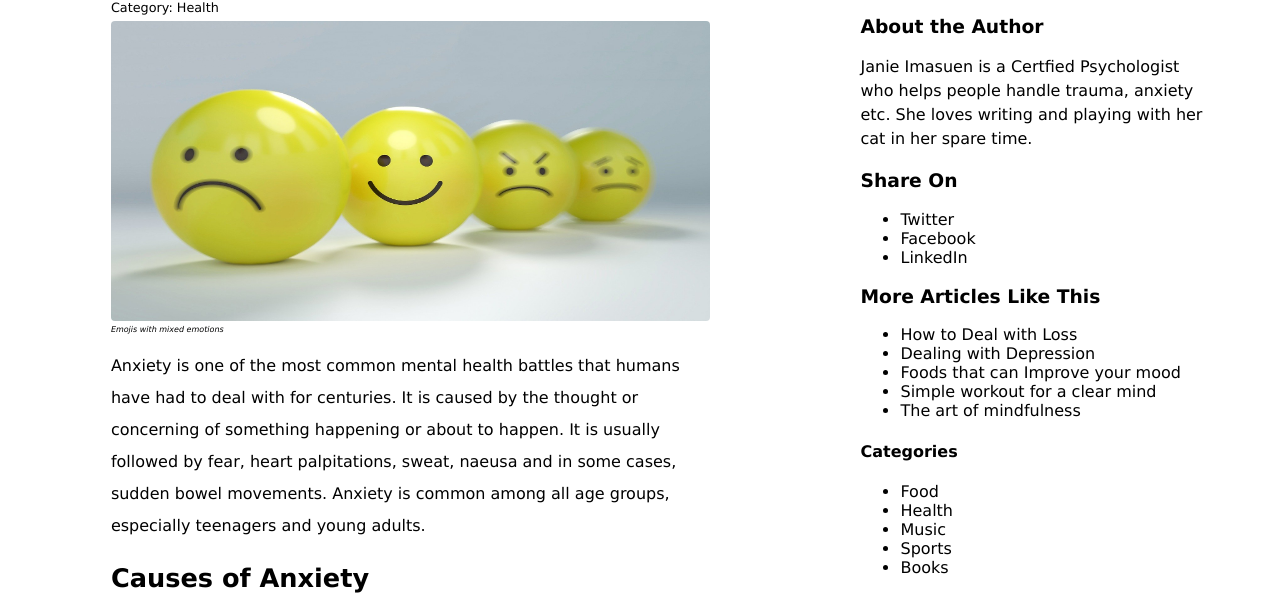
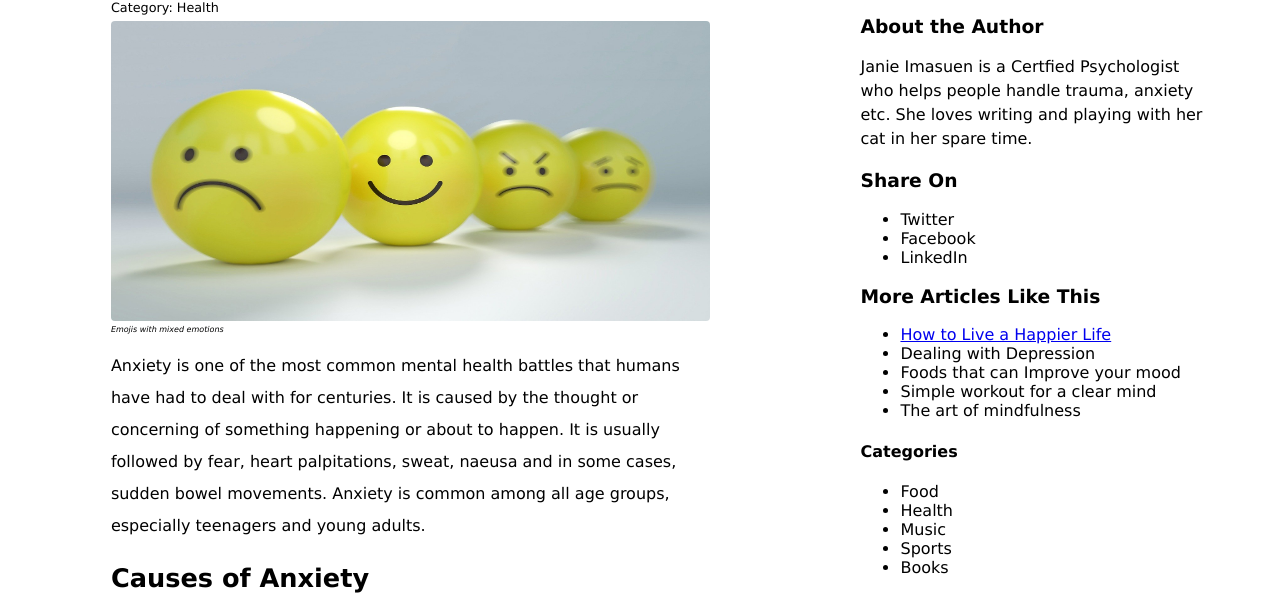
Before and after one commit to Resa-Obamwonyi/blog.github.io, a plain HTML site: page blog/blog-post-1.html in a window 1280 px wide. Shown: the part 210-805 px from the top of the page. Drawn offline with Linux system fonts and the light colour scheme.

Commit message:
Added links to older posts

```diff
--- a/blog/blog-post-1.html
+++ b/blog/blog-post-1.html
@@ -108,7 +108,7 @@
         <div class="more">
           <h3>More Articles Like This</h3>
           <ul class="more-list">
-            <li>How to Deal with Loss</li>
+            <li><a href="./blog-post-2.html">How to Live a Happier Life</a></li>
             <li>Dealing with Depression</li>
             <li>Foods that can Improve your mood</li>
             <li>Simple workout for a clear mind</li>
```
Also changed, not shown: blog/blog-post-2.html (+1 -1 lines).
